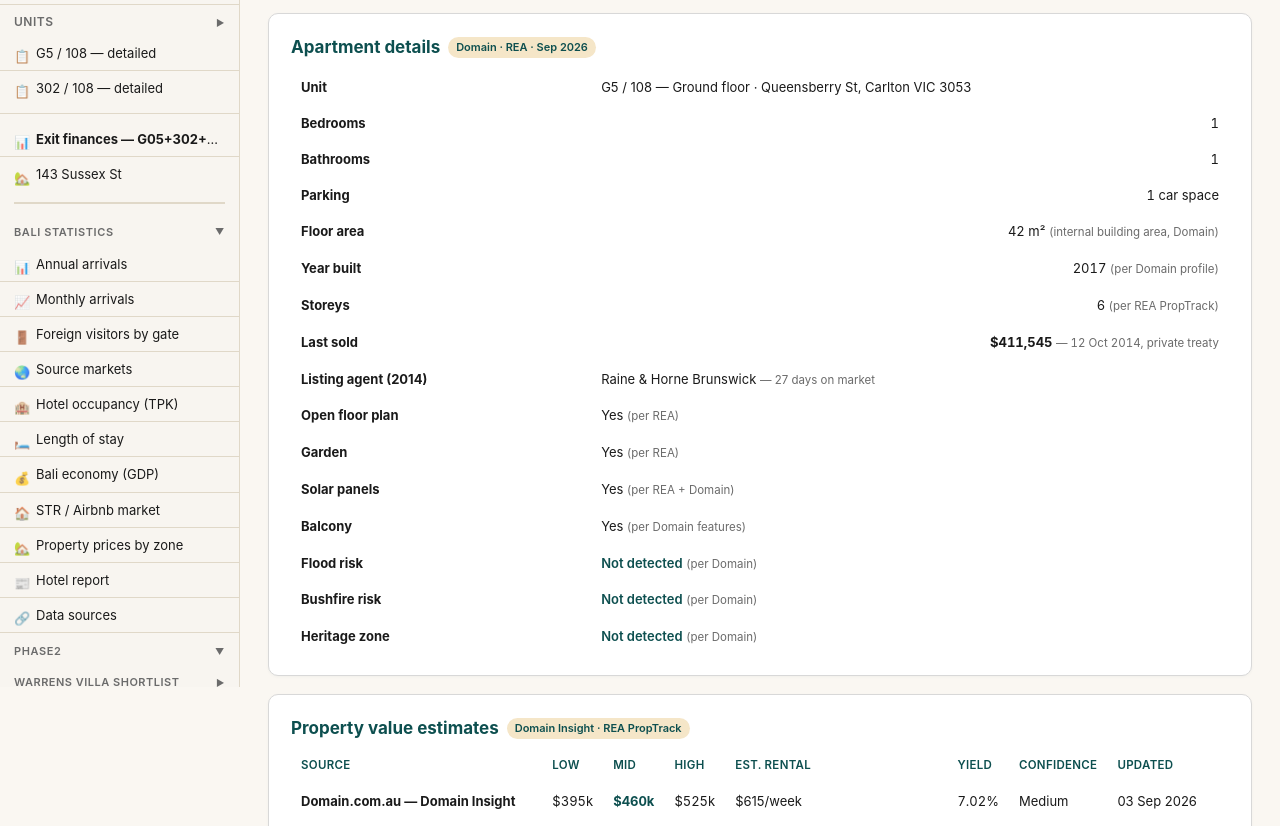
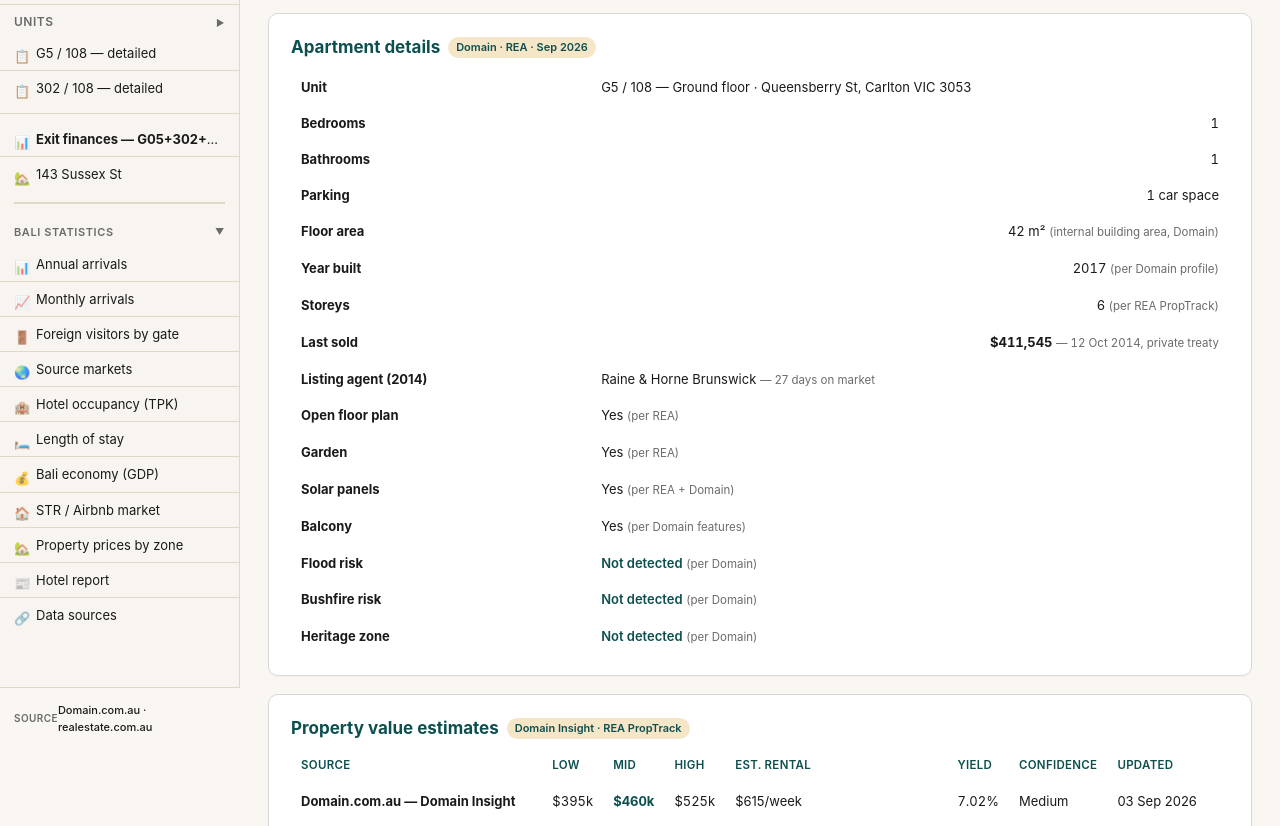
Before and after one commit to ManicMinerWD/bali-tourism-tracker, a website: page g05.html in a window 1280 px wide. Shown: the part 113-939 px from the top of the page. Drawn offline with Linux system fonts and the light colour scheme.

Commit message:
Remove empty Phase2 (Bali Villa Investment) sidebar group from all standalone Melbourne Property pages (g05, 302, queensberry, sussex, financial) — it only belongs on index.html where the sidebar submenus are populated.

```diff
--- a/g05.html
+++ b/g05.html
@@ -57,33 +57,10 @@
       <a class="nav-link" href="index.html#sources"><span class="link-icon">🔗</span><span class="link-label">Data sources</span></a>
     </div>
   </div>
-  <div class="sidebar-group">
-    <div class="sidebar-group-label" data-group="phase2">
-      <span>Phase2</span>
-      <span class="chevron">▼</span>
-    </div>
-    <div class="sidebar-group-content" data-group="phase2">
-      <div class="collapsible-sub" data-sub="villaSubgroup">
-        <div class="collapsible-sub-header" data-sub="villaSubgroup">
-          <span>Warrens Villa Shortlist</span>
-          <span class="chevron">▶</span>
-        </div>
-        <div class="collapsible-sub-content" data-sub="villaSubgroup">
-          <ul class="sidebar-submenu" id="villaSubmenu"></ul>
-        </div>
-      </div>
-      <div class="collapsible-sub" data-sub="invTableSubgroup">
-        <div class="collapsible-sub-header" data-sub="invTableSubgroup">
-          <span>Investment Table</span>
-          <span class="chevron">▶</span>
-        </div>
-        <div class="collapsible-sub-content" data-sub="invTableSubgroup">
-          <ul class="sidebar-submenu" id="investmentTableSubmenu"></ul>
-        </div>
-      </div>
-    </div>
+
   </div>
-  <div class="sidebar-footer">
+</div>
+<div class="sidebar-footer">
     <div class="footer-row"><span class="footer-label">Source</span><span class="footer-value">Domain.com.au · realestate.com.au</span></div>
   </div>
 </div>
```
Also changed, not shown: 302.html (+1 -26 lines), financial.html (+1 -26 lines), queensberry.html (+1 -26 lines), sussex.html (+1 -26 lines).
